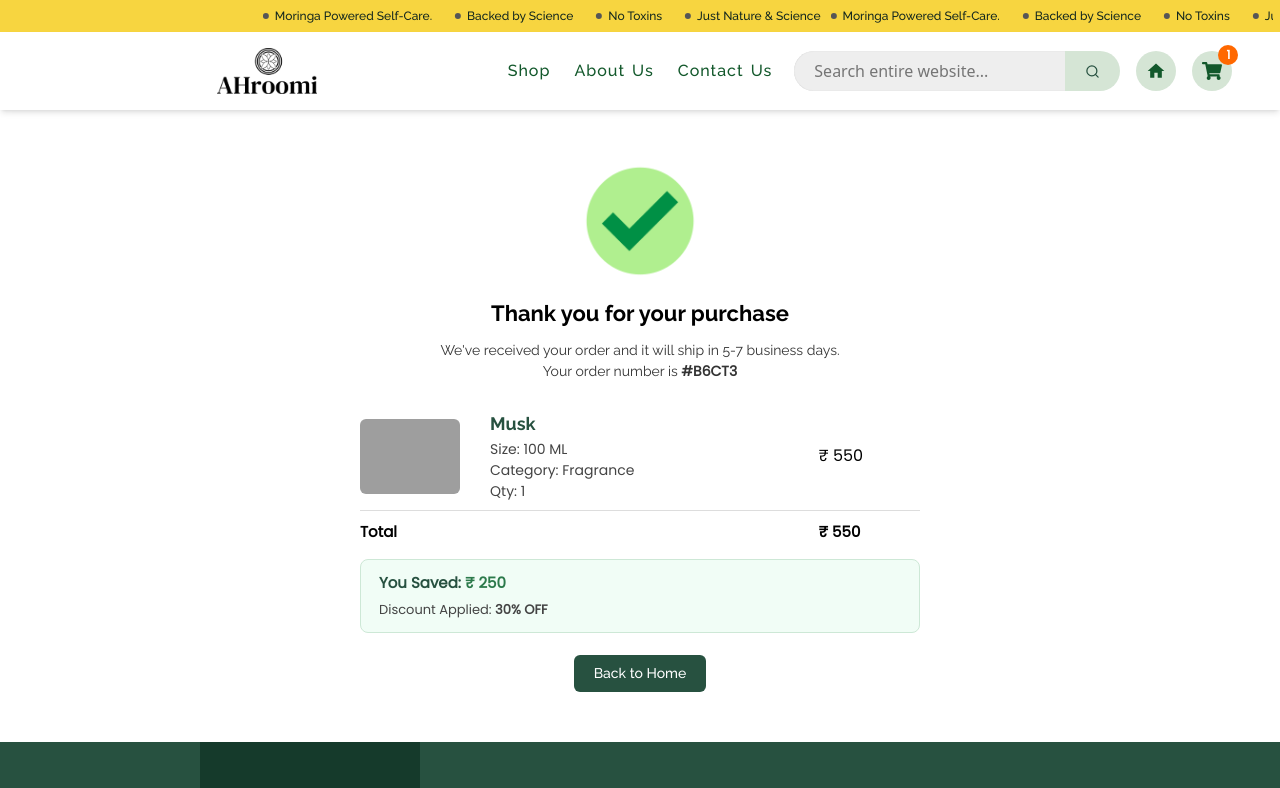
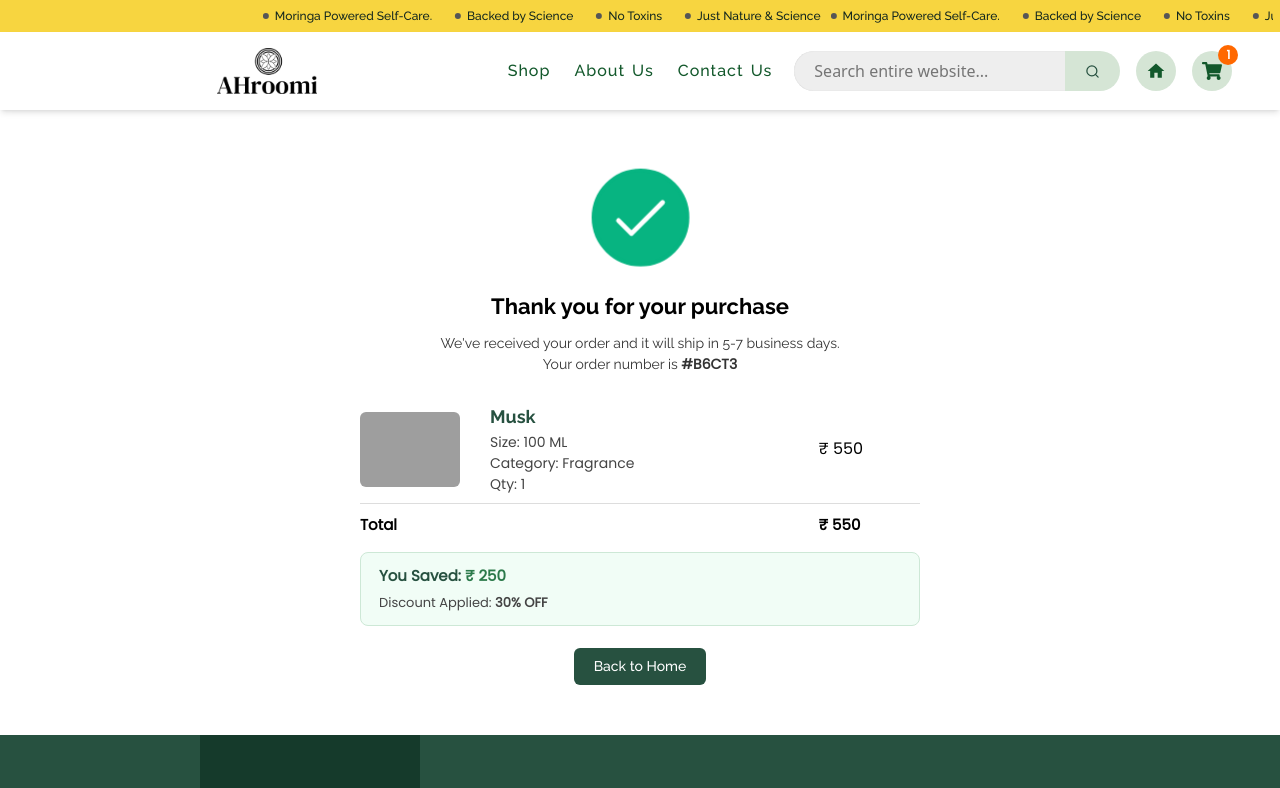
Before and after one commit to saaiiix22/Ahroomi_Next_JS, a Next.js app in the folder frontend/: page /orderconfirm in a window 1280 px wide. Shown: the top 788 px of the page. Built offline with nearby package versions, Linux system fonts and the light colour scheme; grey boxes are pictures that could not be loaded.

Commit message:
animation

```diff
--- a/frontend/src/app/loading.js
+++ b/frontend/src/app/loading.js
@@ -1,8 +1,8 @@
 export default function GlobalLoading() {
   return (
     <div className="flex items-center justify-center min-h-screen bg-gray-50">
-      <div className="w-10 h-10 border-4 border-green-600 border-t-transparent rounded-full animate-spin"></div>
-      <p className="ml-3 text-gray-700">Loading...</p>
+      <div className="w-10 h-10 border-4 border-[#275140] border-t-transparent rounded-full animate-spin"></div>
+      <p className="ml-3 text-[#275140]">Loading...</p>
     </div>
   )
 }
--- a/frontend/src/app/orderconfirm/orderConfirm.module.css
+++ b/frontend/src/app/orderconfirm/orderConfirm.module.css
@@ -162,3 +162,82 @@
     color: #444;
     margin: 0;
 }
+
+
+
+
+
+
+
+
+
+
+
+.checkGroup {
+    animation: 0.32s ease-in-out 1.03s check-group;
+    transform-origin: center;
+}
+
+.check {
+    animation: 0.34s cubic-bezier(0.65, 0, 1, 1) 0.8s forwards check;
+    stroke-dasharray: 0, 75px;
+    stroke-linecap: round;
+    stroke-linejoin: round;
+}
+
+.outline {
+    animation: 0.38s ease-in outline;
+    transform: rotate(0deg);
+    transform-origin: center;
+}
+
+.whiteCircle {
+    animation: 0.35s ease-in 0.35s forwards circle;
+    transform: none;
+    transform-origin: center;
+}
+
+/* Animations */
+@keyframes outline {
+    from {
+        stroke-dasharray: 0, 345.576px;
+    }
+
+    to {
+        stroke-dasharray: 345.576px, 345.576px;
+    }
+}
+
+@keyframes circle {
+    from {
+        transform: scale(1);
+    }
+
+    to {
+        transform: scale(0);
+    }
+}
+
+@keyframes check {
+    from {
+        stroke-dasharray: 0, 75px;
+    }
+
+    to {
+        stroke-dasharray: 75px, 75px;
+    }
+}
+
+@keyframes check-group {
+    from {
+        transform: scale(1);
+    }
+
+    50% {
+        transform: scale(1.09);
+    }
+
+    to {
+        transform: scale(1);
+    }
+}
--- a/frontend/src/app/orderconfirm/page.js
+++ b/frontend/src/app/orderconfirm/page.js
@@ -2,9 +2,41 @@ import Styles from './orderConfirm.module.css'
 export default function Page() {
     return (
         <div className={Styles.confirmation}>
-            <div className={Styles.confirmWrapper}>
+            {/* <div className={Styles.confirmWrapper}>
                 <img src="/images/confirm.png" alt="Success" />
-            </div>
+            </div> */}
+            <svg
+                width="115px"
+                height="115px"
+                viewBox="0 0 133 133"
+                xmlns="http://www.w3.org/2000/svg"
+                style={{fill:"none"}}
+            >
+                <g className={Styles.checkGroup}>
+                    <circle fill="#07b481" cx="66.5" cy="66.5" r="54.5" />
+                    <circle
+                        className={Styles.whiteCircle}
+                        fill="#FFFFFF"
+                        cx="66.5"
+                        cy="66.5"
+                        r="55.5"
+                    />
+                    <circle
+                        className={Styles.outline}
+                        stroke="#07b481"
+                        strokeWidth="4"
+                        cx="66.5"
+                        cy="66.5"
+                        r="54.5"
+                    />
+                    <polyline
+                        className={Styles.check}
+                        stroke="#FFFFFF"
+                        strokeWidth="5.5"
+                        points="41 70 56 85 92 49"
+                    />
+                </g>
+            </svg>
             <h2 className={Styles.thankyou}>Thank you for your purchase</h2>
             <p className={Styles.info}>
                 We've received your order and it will ship in 5-7 business days. <br />
--- /dev/null
+++ b/frontend/src/app/productlist/page.js
@@ -0,0 +1,5 @@
+export default function ProductList() {
+    return (
+        <div></div>
+    );
+}
```
Also changed, not shown: frontend/src/app/productlist/productpage.module.css (added).
